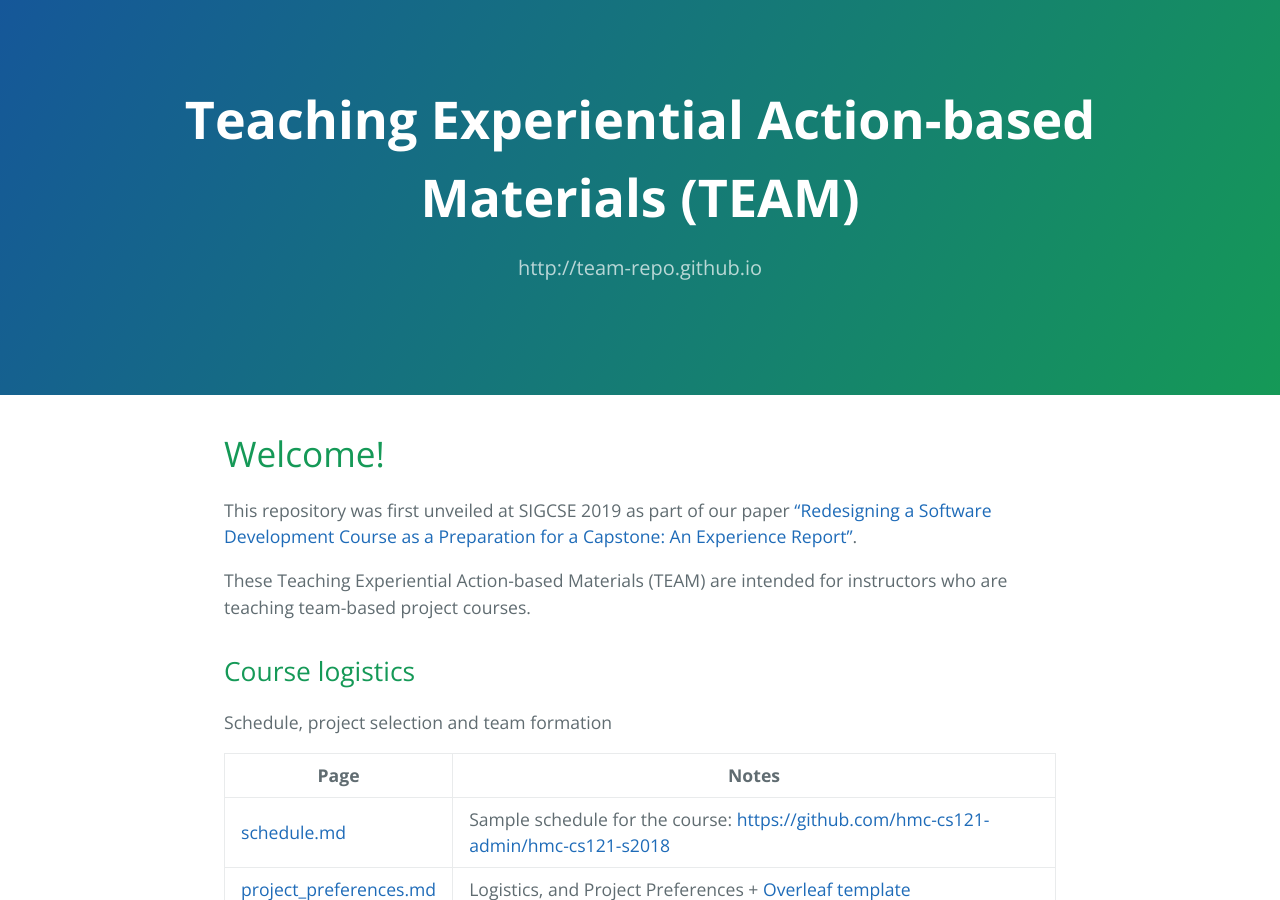
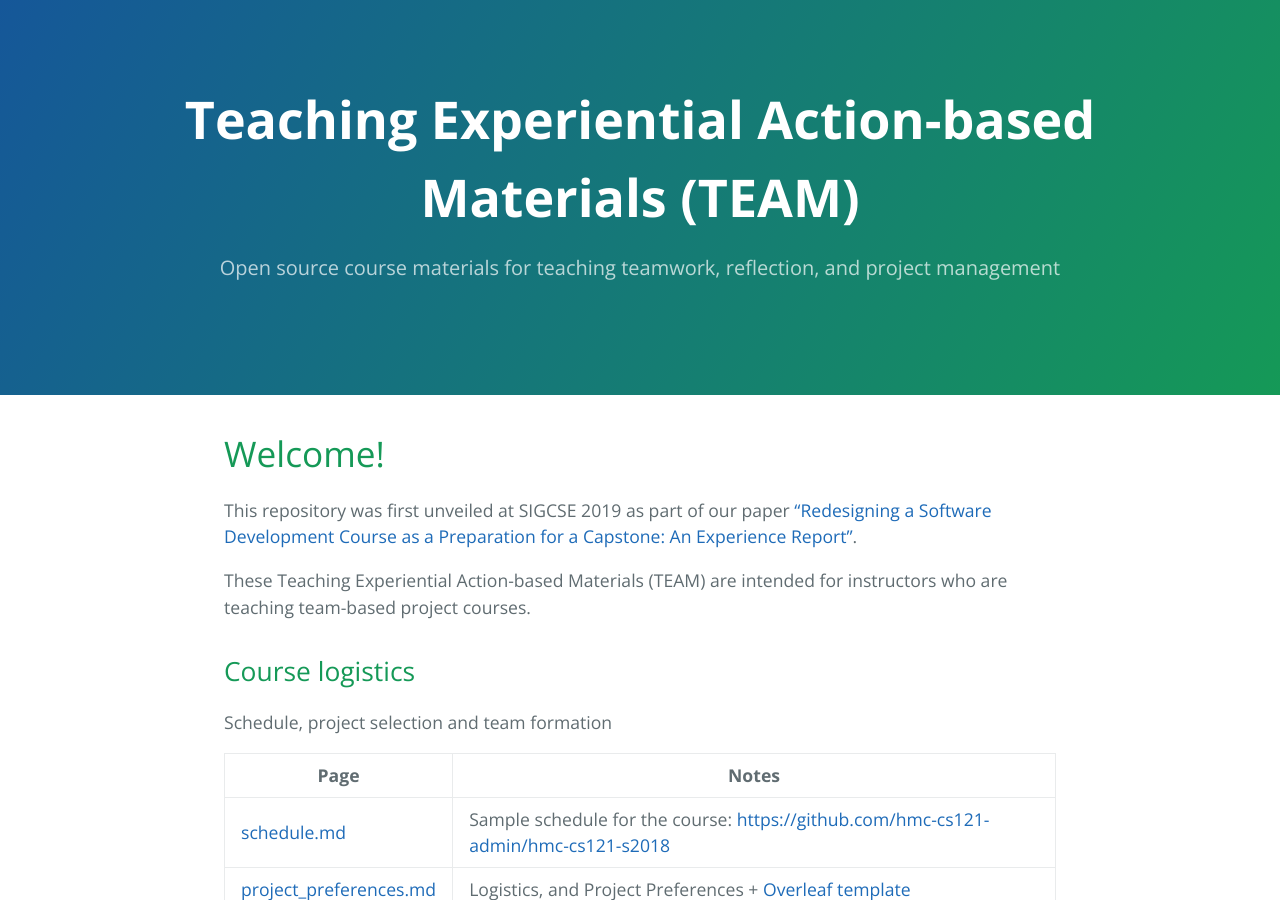
Before and after one commit to TEAM-repo/TEAM-repo.github.io, a Jekyll site: the page built from index.md, in a window 1280 px wide and 900 px high. Built offline with Jekyll 4.4.1, drawn with Linux system fonts in a browser that asks for light colours.

Commit message:
Update _config.yml

```diff
--- a/_config.yml
+++ b/_config.yml
@@ -1,5 +1,7 @@
 title: "Teaching Experiential Action-based Materials (TEAM)"
-description: "http://team-repo.github.io"
+description: "Open source course materials for teaching teamwork, reflection, and project management"
+github.repository_url: "team-repo.github.io"
+github.is_project_page: true
 show_downloads: false
 google_analytics:
 theme: jekyll-theme-cayman
```
